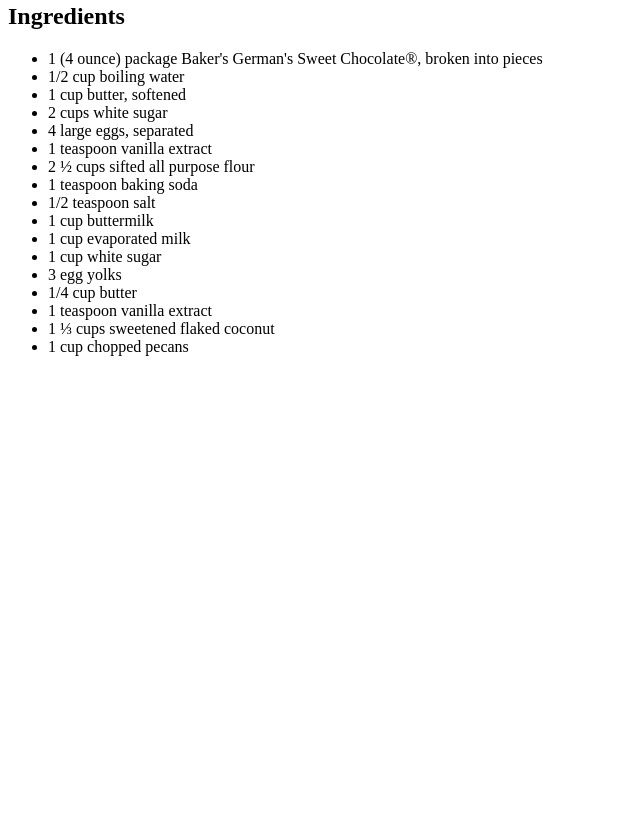
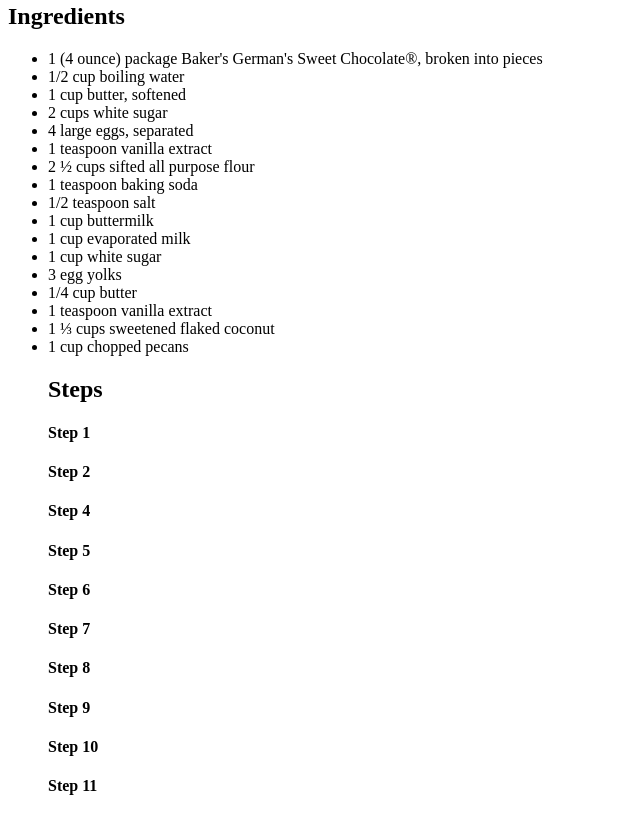
Before and after one commit to arphacsad/odin-recipes, a plain HTML site: page recipes/german_chocolate_cake.html in a window 1280 px wide. Shown: the part 833-1650 px from the top of the page, without its empty margins (0-640 px from the left). Before the commit the page ends 1205 px from the top, so only its background shows below. Drawn offline with Linux system fonts and the light colour scheme.

Commit message:
Add: (gc_cake.html) h2 and h4 headings were added. Each h4 counts steps

```diff
--- a/recipes/german_chocolate_cake.html
+++ b/recipes/german_chocolate_cake.html
@@ -51,6 +51,51 @@
         <li>1 teaspoon vanilla extract</li>
         <li>1 ⅓ cups sweetened flaked coconut</li>
         <li>1 cup chopped pecans</li>
+
+
+         <h2>Steps</h2>
+         <h4>Step 1</h4>
+
+
+
+         <h4>Step 2</h4>
+
+
+
+
+         <h4>Step 4</h4>
+
+
+
+         <h4>Step 5</h4>
+
+
+
+         <h4>Step 6</h4>
+
+
+
+         <h4>Step 7</h4>
+
+
+
+         <h4>Step 8</h4>
+
+
+
+         <h4>Step 9</h4>
+
+
+
+         <h4>Step 10</h4>
+
+
+
+         <h4>Step 11</h4>
+
+
+
+
     </ul>
 </body>
 </html>
```
